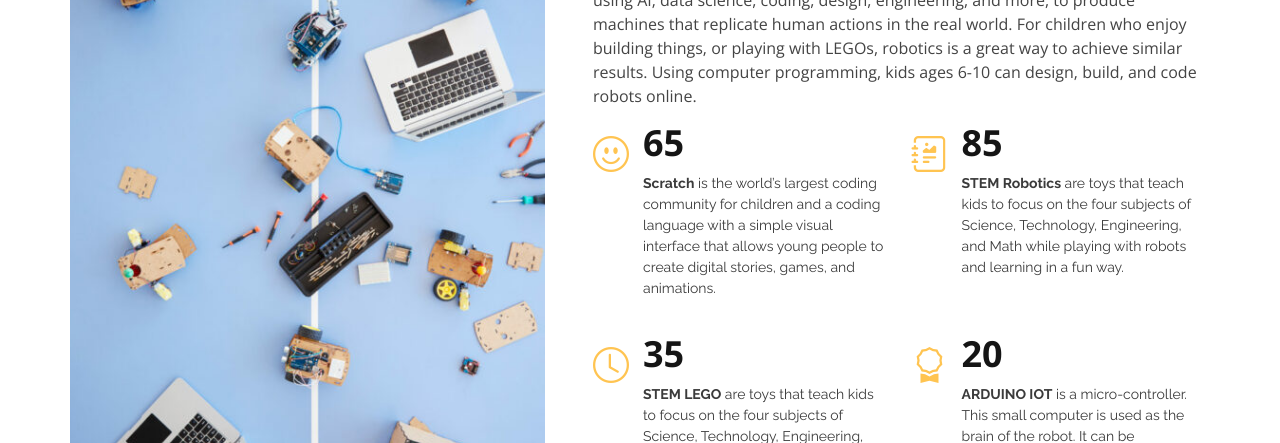
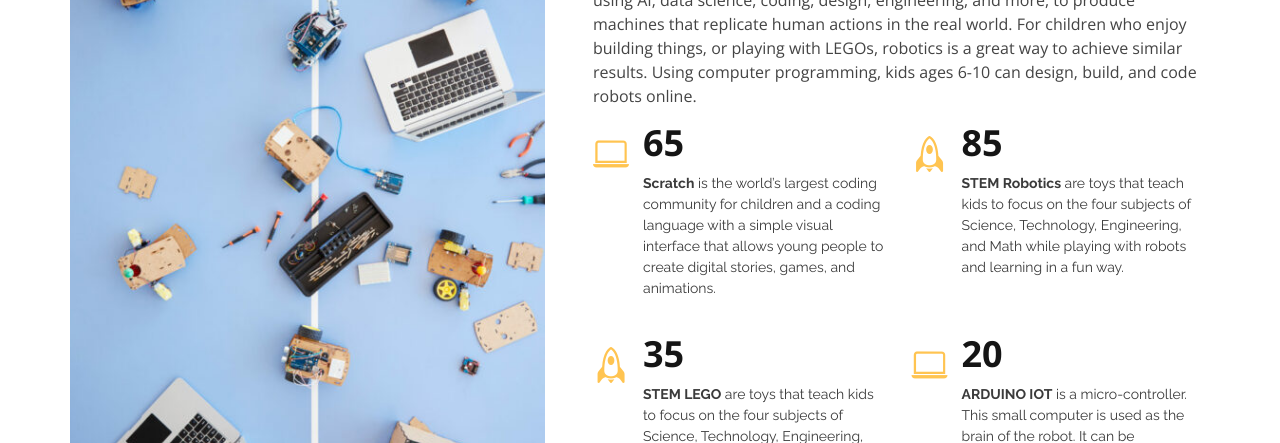
Before and after one commit to brianshongwe/nelson-rolihlahla-mandela-primary, a plain HTML site: page index.html in a window 1280 px wide. Shown: the part 5200-5643 px from the top of the page. Drawn offline with nearby package versions, Linux system fonts and the light colour scheme.

Commit message:
icon tuning

```diff
--- a/index.html
+++ b/index.html
@@ -477,7 +477,7 @@
               <div class="row">
                 <div class="col-md-6 d-md-flex align-items-md-stretch">
                   <div class="count-box">
-                    <i class="bi bi-emoji-smile"></i>
+                    <i class="bi bi-laptop"></i>
                     <span data-purecounter-start="0" data-purecounter-end="65" data-purecounter-duration="2" class="purecounter"></span>
                     <p><strong>Scratch</strong> is the world’s largest coding community for children and a coding language with a simple visual interface that allows young people to create digital stories, games, and animations.</p>
                   </div>
@@ -485,7 +485,7 @@
 
                 <div class="col-md-6 d-md-flex align-items-md-stretch">
                   <div class="count-box">
-                    <i class="bi bi-journal-richtext"></i>
+                    <i class="bi bi-rocket"></i>
                     <span data-purecounter-start="0" data-purecounter-end="85" data-purecounter-duration="2" class="purecounter"></span>
                     <p><strong>STEM Robotics </strong> are toys that teach kids to focus on the four subjects of Science, Technology, Engineering, and Math while playing with robots and learning in a fun way.</p>
                   </div>
@@ -493,7 +493,7 @@
 
                 <div class="col-md-6 d-md-flex align-items-md-stretch">
                   <div class="count-box">
-                    <i class="bi bi-clock"></i>
+                    <i class="bi bi-rocket"></i>
                     <span data-purecounter-start="0" data-purecounter-end="35" data-purecounter-duration="4" class="purecounter"></span>
                     <p><strong>STEM LEGO</strong> are toys that teach kids to focus on the four subjects of Science, Technology, Engineering, and Math while playing with robots and learning in a fun way.</p>
                   </div>
@@ -501,7 +501,7 @@
 
                 <div class="col-md-6 d-md-flex align-items-md-stretch">
                   <div class="count-box">
-                    <i class="bi bi-award"></i>
+                    <i class="bi bi-laptop"></i>
                     <span data-purecounter-start="0" data-purecounter-end="20" data-purecounter-duration="4" class="purecounter"></span>
                     <p><strong>ARDUINO IOT</strong> is a micro-controller. This small computer is used as the brain of the robot. It can be programmed to control the way buttons, motors, switches, lights, and other electronic parts work together. Arduino is hands-on, which is one of the many reasons it's appealing to kids.</p>
                   </div>
```
